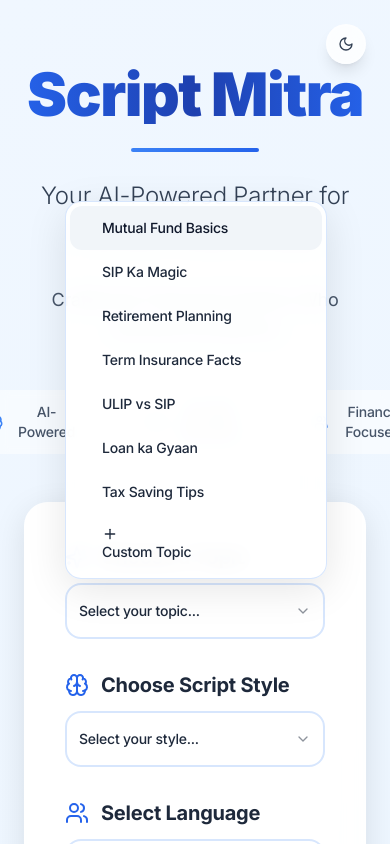
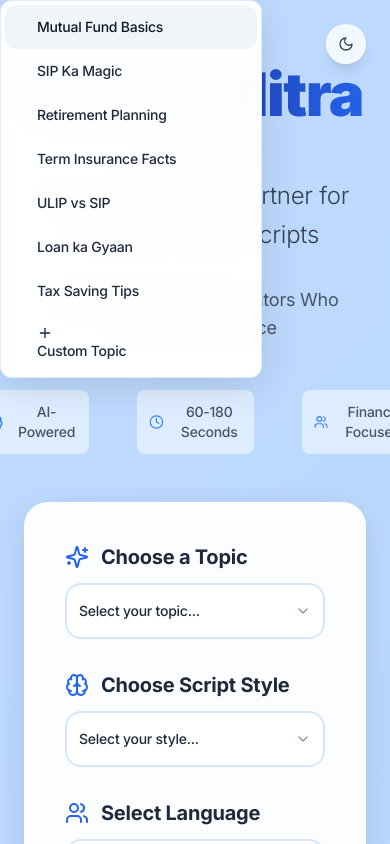
Before and after one commit to ArnavGare/script-mitra, a React (Vite) app: page / in a window 390 px wide. Both pictures are taken after a click on the button "Select your topic...". Shown: the top 844 px of the page. Built offline with nearby package versions, Linux system fonts and the light colour scheme.

Commit message:
Fix: Dropdown animation and light theme background
Fixed dropdown animation to open smoothly below the button, added a bluish motion background to the light theme, and ensured mobile responsiveness. Updated `src/index.css` and `src/components/ui/dropdown-menu.tsx`.

```diff
--- a/src/components/ui/select.tsx
+++ b/src/components/ui/select.tsx
@@ -1,3 +1,4 @@
+
 import * as React from "react"
 import * as SelectPrimitive from "@radix-ui/react-select"
 import { Check, ChevronDown, ChevronUp } from "lucide-react"
@@ -17,7 +18,7 @@ const SelectTrigger = React.forwardRef<
   <SelectPrimitive.Trigger
     ref={ref}
     className={cn(
-      "flex h-10 w-full items-center justify-between rounded-md border border-input bg-background px-3 py-2 text-sm ring-offset-background placeholder:text-muted-foreground focus:outline-none focus:ring-2 focus:ring-ring focus:ring-offset-2 disabled:cursor-not-allowed disabled:opacity-50 [&>span]:line-clamp-1",
+      "flex h-10 w-full items-center justify-between rounded-md border border-input bg-background px-3 py-2 text-sm ring-offset-background placeholder:text-muted-foreground focus:outline-none focus:ring-2 focus:ring-ring focus:ring-offset-2 disabled:cursor-not-allowed disabled:opacity-50 [&>span]:line-clamp-1 relative",
       className
     )}
     {...props}
@@ -73,9 +74,9 @@ const SelectContent = React.forwardRef<
     <SelectPrimitive.Content
       ref={ref}
       className={cn(
-        "relative z-50 max-h-96 min-w-[8rem] overflow-hidden rounded-md border bg-popover text-popover-foreground shadow-md data-[state=open]:animate-in data-[state=closed]:animate-out data-[state=closed]:fade-out-0 data-[state=open]:fade-in-0 data-[state=closed]:zoom-out-95 data-[state=open]:zoom-in-95 data-[side=bottom]:slide-in-from-top-2 data-[side=left]:slide-in-from-right-2 data-[side=right]:slide-in-from-left-2 data-[side=top]:slide-in-from-bottom-2",
+        "fixed-dropdown relative z-50 max-h-96 min-w-[8rem] overflow-hidden rounded-xl border bg-popover text-popover-foreground shadow-md data-[state=open]:animate-in data-[state=closed]:animate-out data-[state=closed]:fade-out-0 data-[state=open]:fade-in-0 data-[state=closed]:zoom-out-95 data-[state=open]:zoom-in-95",
         position === "popper" &&
-          "data-[side=bottom]:translate-y-1 data-[side=left]:-translate-x-1 data-[side=right]:translate-x-1 data-[side=top]:-translate-y-1",
+          "data-[side=bottom]:slide-in-from-top-2 data-[side=left]:slide-in-from-right-2 data-[side=right]:slide-in-from-left-2 data-[side=top]:slide-in-from-bottom-2",
         className
       )}
       position={position}
@@ -116,7 +117,7 @@ const SelectItem = React.forwardRef<
   <SelectPrimitive.Item
     ref={ref}
     className={cn(
-      "relative flex w-full cursor-default select-none items-center rounded-sm py-1.5 pl-8 pr-2 text-sm outline-none focus:bg-accent focus:text-accent-foreground data-[disabled]:pointer-events-none data-[disabled]:opacity-50",
+      "relative flex w-full cursor-default select-none items-center rounded-lg py-2.5 pl-8 pr-2 text-sm outline-none focus:bg-accent focus:text-accent-foreground data-[disabled]:pointer-events-none data-[disabled]:opacity-50 hover:bg-blue-50 dark:hover:bg-blue-950/50 transition-all duration-200",
       className
     )}
     {...props}
--- a/src/index.css
+++ b/src/index.css
@@ -105,9 +105,11 @@
 }
 
 @layer utilities {
-  /* Clean Blue Background for Light Mode */
-  .clean-blue-bg {
-    background: linear-gradient(135deg, #f0f7ff 0%, #e6f3ff 50%, #dbeafe 100%);
+  /* Animated Blue Motion Background for Light Mode */
+  .blue-motion-bg {
+    background: linear-gradient(135deg, #dbeafe 0%, #bfdbfe 25%, #93c5fd 50%, #60a5fa 75%, #3b82f6 100%);
+    background-size: 400% 400%;
+    animation: blueWaves 12s ease infinite;
   }
 
   /* Animated Dark Background */
@@ -153,11 +155,31 @@
     box-shadow: 0 10px 25px rgba(59, 130, 246, 0.4);
   }
 
+  /* Fixed Dropdown Styling */
+  .fixed-dropdown {
+    position: relative !important;
+    background: rgba(255, 255, 255, 0.98) !important;
+    backdrop-filter: blur(15px) !important;
+    border: 1px solid rgba(59, 130, 246, 0.15) !important;
+    border-radius: 12px !important;
+    box-shadow: 0 8px 40px rgba(0, 0, 0, 0.12) !important;
+    transform: translateY(0) !important;
+    animation: dropdownSlideIn 0.2s ease-out !important;
+    z-index: 1000 !important;
+  }
+
+  .dark .fixed-dropdown {
+    background: rgba(15, 23, 42, 0.95) !important;
+    border-color: rgba(148, 163, 184, 0.2) !important;
+    box-shadow: 0 8px 40px rgba(0, 0, 0, 0.4) !important;
+  }
+
   /* Clean Form Elements */
   .clean-select, .clean-input {
     background: rgba(255, 255, 255, 0.9);
     border: 2px solid rgba(59, 130, 246, 0.2);
     transition: all 0.3s ease;
+    position: relative;
   }
 
   .clean-select:hover, .clean-input:hover {
@@ -173,19 +195,6 @@
   .dark .clean-select, .dark .clean-input {
     background: rgba(30, 41, 59, 0.8);
     border-color: rgba(148, 163, 184, 0.3);
-  }
-
-  /* Clean Dropdown */
-  .clean-dropdown {
-    background: rgba(255, 255, 255, 0.95);
-    backdrop-filter: blur(10px);
-    border: 1px solid rgba(59, 130, 246, 0.2);
-    box-shadow: 0 10px 40px rgba(0, 0, 0, 0.1);
-  }
-
-  .dark .clean-dropdown {
-    background: rgba(15, 23, 42, 0.9);
-    border-color: rgba(148, 163, 184, 0.2);
   }
 
   /* Animations */
@@ -212,6 +221,29 @@
 }
 
 /* Keyframes */
+@keyframes blueWaves {
+  0% {
+    background-position: 0% 50%;
+    background-size: 400% 400%;
+  }
+  25% {
+    background-position: 100% 25%;
+    background-size: 450% 450%;
+  }
+  50% {
+    background-position: 50% 100%;
+    background-size: 400% 400%;
+  }
+  75% {
+    background-position: 25% 25%;
+    background-size: 350% 350%;
+  }
+  100% {
+    background-position: 0% 50%;
+    background-size: 400% 400%;
+  }
+}
+
 @keyframes gradientShift {
   0% { background-position: 0% 50%; }
   50% { background-position: 100% 50%; }
@@ -231,6 +263,17 @@
 @keyframes slideIn {
   from { opacity: 0; transform: translateX(-20px); }
   to { opacity: 1; transform: translateX(0); }
+}
+
+@keyframes dropdownSlideIn {
+  from {
+    opacity: 0;
+    transform: translateY(-10px) scale(0.95);
+  }
+  to {
+    opacity: 1;
+    transform: translateY(0) scale(1);
+  }
 }
 
 /* Smooth transitions for all interactive elements */
@@ -253,3 +296,14 @@ input, textarea, select {
   -webkit-font-smoothing: antialiased;
   -moz-osx-font-smoothing: grayscale;
 }
+
+/* Force dropdown content positioning fix */
+[data-radix-popper-content-wrapper] {
+  z-index: 1000 !important;
+  transform: none !important;
+}
+
+[data-radix-select-content] {
+  position: relative !important;
+  transform: none !important;
+}
--- a/src/pages/Index.tsx
+++ b/src/pages/Index.tsx
@@ -349,7 +349,7 @@ const Index = () => {
   ];
 
   return (
-    <div className={`min-h-screen transition-all duration-700 ${isDarkMode ? 'dark animated-dark-bg' : 'clean-blue-bg'}`}>
+    <div className={`min-h-screen transition-all duration-700 ${isDarkMode ? 'dark animated-dark-bg' : 'blue-motion-bg'}`}>
 
       {/* Dark Mode Toggle */}
       <div className="fixed top-6 right-6 z-50">
```
